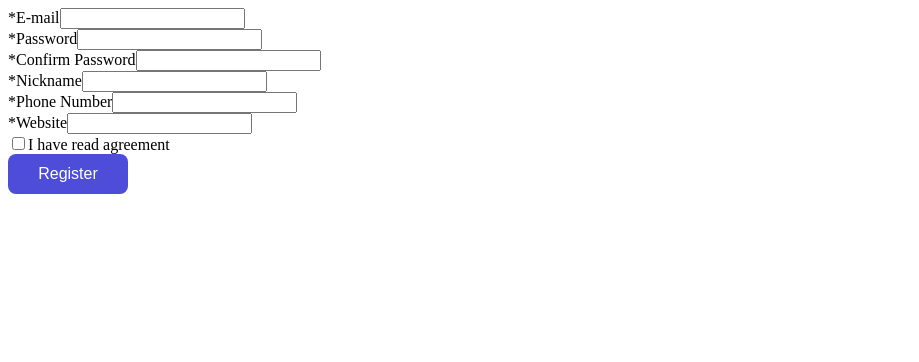
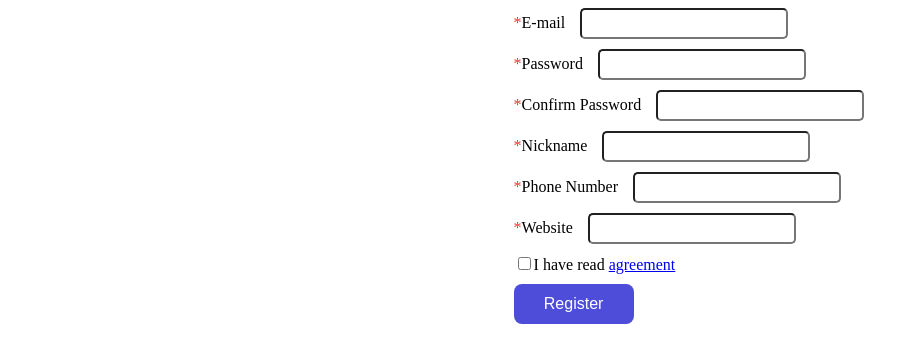
Before and after one commit to zura-japoshvili/Angular-Practice, an Angular app: page / in a window 1280 px wide. Shown: the top 362 px of the page, without its empty margins (0-919 px from the left). Built offline with nearby package versions, Linux system fonts and the light colour scheme.

Commit message:
finish project with style

```diff
--- a/src/app/register/register.component.html
+++ b/src/app/register/register.component.html
@@ -1,47 +1,48 @@
 <form class="register-form" [formGroup]="registerFormGroup">
     <div>
-        <label>*E-mail</label>
-        <input type="email" formControlName='email'>
+        <label><span class="required-red">*</span>E-mail</label>
+        <input class="form-inputs" type="email" formControlName='email'>
     </div>
     <div>
-        <label>*Password</label>
-        <input type="password" formControlName="password">
+        <label><span class="required-red">*</span>Password</label>
+        <input class="form-inputs" type="password" formControlName="password">
     </div>
     <div>
-        <label>*Confirm Password</label>
-        <input type="password" formControlName="confirmPass">
+        <label><span class="required-red">*</span>Confirm Password</label>
+        <input class="form-inputs" type="password" formControlName="confirmPass">
     </div>
     <div>
-        <label>*Nickname</label>
-        <input type="text" formControlName="nickname">
+        <label><span class="required-red">*</span>Nickname</label>
+        <input class="form-inputs" type="text" formControlName="nickname">
     </div>
     <div>
-        <label>*Phone Number</label>
-        <input type="tel" formControlName="phoneNumber">
+        <label><span class="required-red">*</span>Phone Number</label>
+        <input class="form-inputs" type="tel" formControlName="phoneNumber">
     </div>
     <div>
-        <label>*Website</label>
-        <input type="text" formControlName="website">
+        <label><span class="required-red">*</span>Website</label>
+        <input class="form-inputs" type="text" formControlName="website">
     </div>
     <div>
-        <input type="checkbox" formControlName="agree"><label>I have read agreement</label>
+        <input type="checkbox" formControlName="agree"><label>I have read <a href="#">agreement</a></label>
     </div>
     <ng-container *ngIf="updateBtn">
-      <button class="update-btn" [disabled]="registerFormGroup.invalid"  (click)="updateData(); $event.preventDefault()">Update</button>
+      <button class="update-btn" [disabled]="registerFormGroup.invalid"  (click)="updateData()">Update</button>
     </ng-container>
     <ng-container *ngIf="!updateBtn">
-      <button class="submit-btn" [disabled]="registerFormGroup.invalid"  (click)="register(); $event.preventDefault()">Register</button>
+      <button class="submit-btn" [disabled]="registerFormGroup.invalid"  (click)="register()">Register</button>
     </ng-container>
 
 
 
 </form>
 
+<div class="userWrapper">
   <ng-container *ngFor="let item of userData; index as i">
     <div class="user-data">
       <div class="user-btns">
-            <button (click)="deleteData(i)">Delete {{i}}</button>
-            <button (click)="updateForm(i)">Edit</button>
+        <button class="delete-btn" (click)="deleteData(i)">Delete</button>
+        <button class="edit-btn" (click)="updateForm(i)">Edit</button>
       </div>
       <p>{{item.email}}</p>
       <p>{{item.password}}</p>
@@ -51,3 +52,4 @@
       <p>{{item.website}}</p>
     </div>
   </ng-container>
+</div>
--- a/src/app/register/register.component.scss
+++ b/src/app/register/register.component.scss
@@ -1,16 +1,71 @@
 .register-form{
     display: flex;
     flex-direction: column;
+    padding-left: 40%;
     > div{
         width: 420px;
+        margin-bottom: 10px;
+      .form-inputs{
+        width: 200px;
+        height: 25px;
+        border-radius: 5px;
+      }
+      label{
+        margin-right: 15px;
+        .required-red{
+          color: #e83636;
+        }
+      }
+    }
+    >button{
+      width: 120px;
+      height: 40px;
+      border-radius: 8px;
+      color: #ffffff;
+      font-size: 16px;
+      border: none;
+      cursor: pointer;
     }
     .submit-btn{
-        width: 120px;
-        height: 40px;
         background-color: #4d4dda;
-        border-radius: 8px;
-        color: #ffffff;
-        font-size: 16px;
-        border: none;
+    }
+    .update-btn{
+      background-color: #8ee836;
     }
 }
+.userWrapper{
+  display: flex;
+  flex-wrap: wrap;
+  .user-data{
+    padding: 15px;
+    width: 350px;
+    height: 250px;
+    background-color: #fa9cc4;
+    border-radius: 10px;
+    margin: 10px;
+    .user-btns{
+      > button{
+        width: 80px;
+        height: 30px;
+        border-radius: 8px;
+        color: white;
+        font-size: 18px;
+        font-weight: bolder;
+        border: none;
+        cursor: pointer;
+      }
+      .delete-btn{
+        background-color: #e83636;
+        margin-right: 10px;
+      }
+      .edit-btn{
+        background-color: #7070d7;
+      }
+    }
+    p{
+      font-size: 14px;
+      font-weight: 700;
+      color: orangered;
+    }
+  }
+}
--- a/src/app/register/register.component.ts
+++ b/src/app/register/register.component.ts
@@ -11,8 +11,8 @@ import { passwordValidator } from './pass-validator';
 export class RegisterComponent implements OnInit {
   public registerFormGroup = new FormGroup({});
 
+  public userData:any = [];
   public updateBtn:boolean = false;
-  public userData:any = [];
   private userDataIndex:number = 0;
   constructor() { }
 
```
Lines whose indentation alone changed are shown as unchanged.
